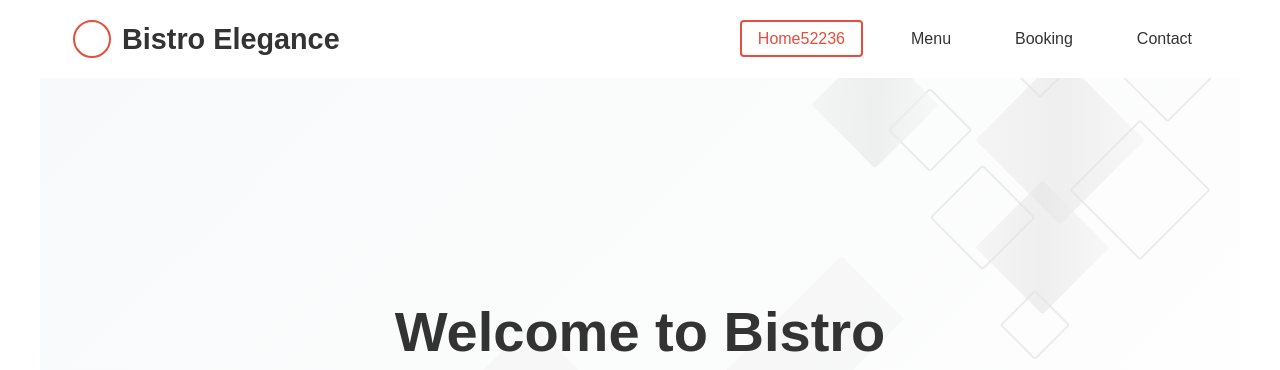
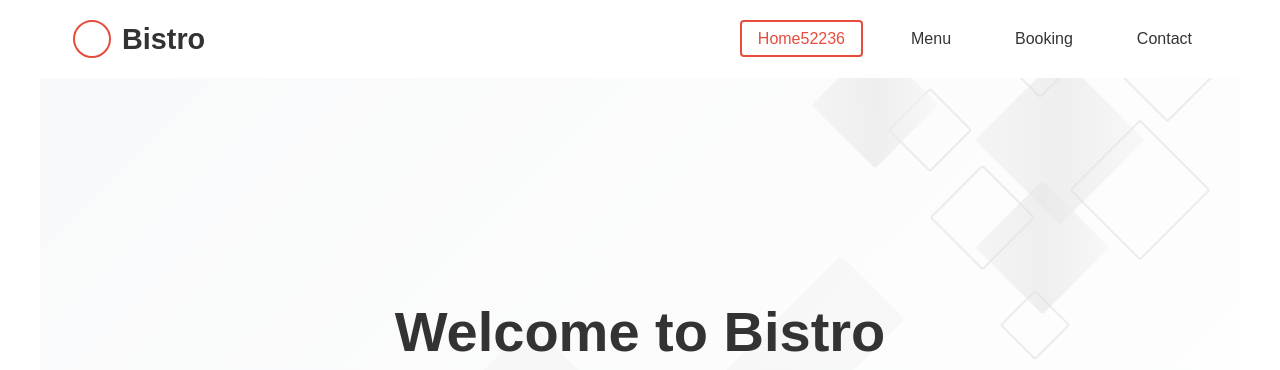
Before and after one commit to HLong04/php_hotelbooking, a PHP site: page /templates/layouthome.php in a window 1280 px wide. Shown: the top 370 px of the page. Run offline with PHP 8.4, Linux system fonts and the light colour scheme; the template is opened without the code that fills it, so the values that code supplies are empty.

Commit message:
Sua layour

```diff
--- a/config/credentials.php
+++ b/config/credentials.php
@@ -1,7 +1,7 @@
 <?php
 define('DB_HOST', 'localhost');
 define('DB_USER', 'root');
-define('DB_PASSWORD', 'admin');
+define('DB_PASSWORD', '');
 define('DB_NAME', 'mybhotel_db');
 
 ?>
--- a/templates/layouthome.php
+++ b/templates/layouthome.php
@@ -16,7 +16,7 @@
                 <svg width="40" height="40" viewBox="0 0 40 40" fill="none" xmlns="http://www.w3.org/2000/svg">
                     <circle cx="20" cy="20" r="18" stroke="#e74c3c" stroke-width="2" fill="none" />
                 </svg>
-                <span>Bistro Elegance</span>
+                <span>Bistro</span>
             </a>
             <ul class="nav-links">
                 <li><a href="#home" class="active">Home52236</a></li>
```
Also changed, not shown: 1 other file.
